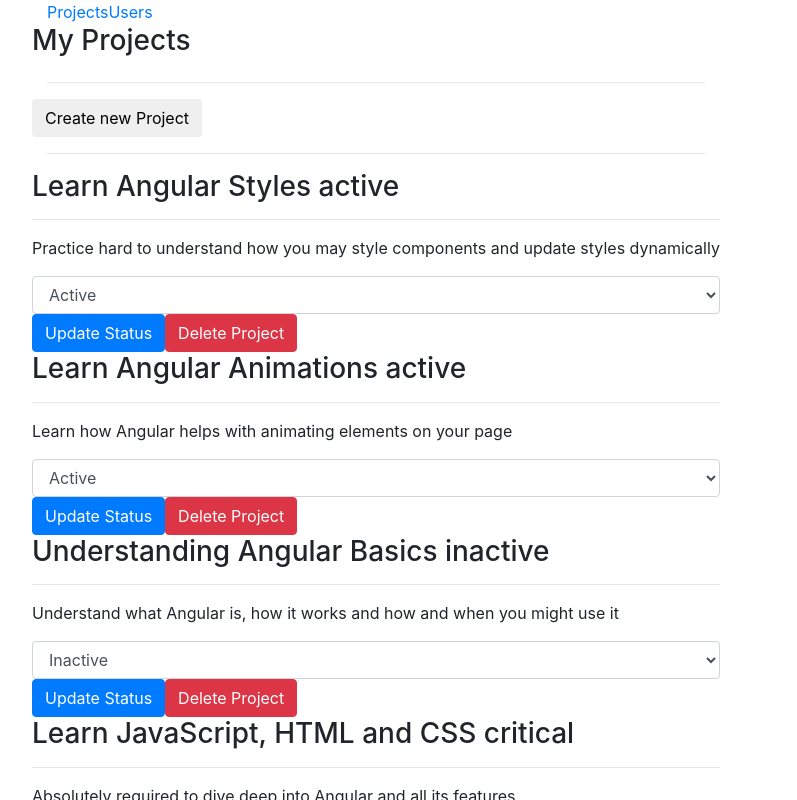
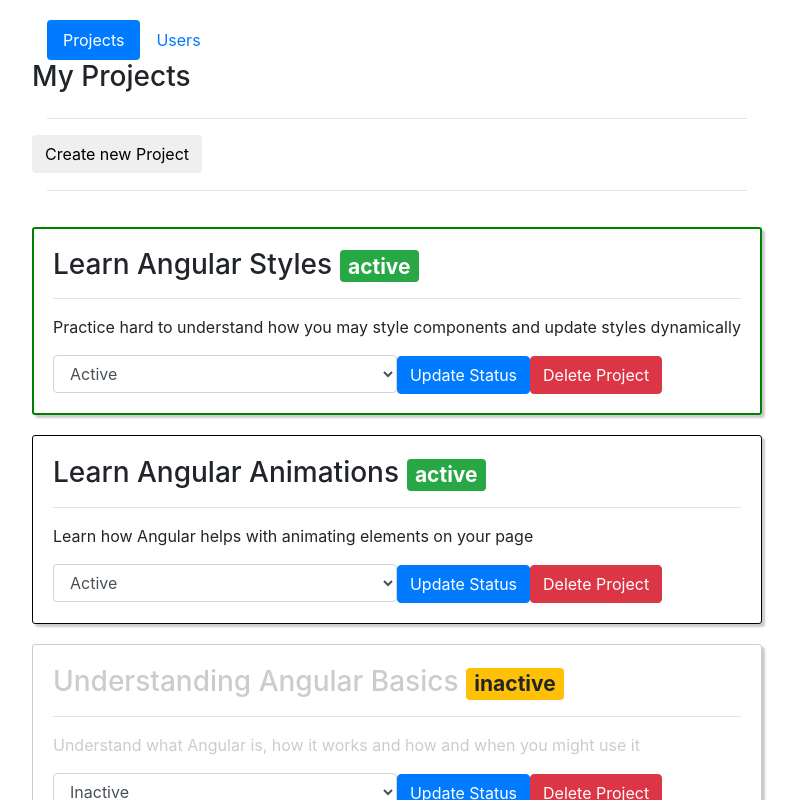
Before and after one commit to ShahinAlKabirMitul/AngularStyling, an Angular app: page / in a window 1280 px wide. Shown: the top 800 px of the page, without its empty margins (23-820 px from the left). Built offline with nearby package versions, Linux system fonts and the light colour scheme.

Commit message:
Project status,backgroup Styling with boostrap

```diff
--- a/package.json
+++ b/package.json
@@ -21,7 +21,7 @@
     "@angular/platform-browser": "^5.0.0",
     "@angular/platform-browser-dynamic": "^5.0.0",
     "@angular/router": "^5.0.0",
-    "boostrap": "^2.0.0",
+
     "bootstrap": "^4.0.0-beta.2",
     "core-js": "^2.4.1",
     "rxjs": "^5.5.2",
--- a/src/app/app.component.css
+++ b/src/app/app.component.css
@@ -0,0 +1,3 @@
+.container{
+    margin-top: 20px;
+}
--- a/src/app/app.component.html
+++ b/src/app/app.component.html
@@ -1,10 +1,16 @@
 <div class="container">
   <div class="row">
     <div class="col-xs-12">
-      <ul class="nav nav-pills">
-        <li role="presentation" routerLinkActive="active" [routerLinkActiveOptions]="{exact: true}"><a routerLink="/">Projects</a></li>
-        <li role="presentation" routerLinkActive="active"><a routerLink="/users">Users</a></li>
-      </ul>
+        <ul class="nav nav-pills">
+
+            <li role="presentation" class="nav-item" >
+              <a routerLink="/" class="nav-link"  routerLinkActive="active"   [routerLinkActiveOptions]="{exact: true}">Projects</a>
+            </li>
+            <li role="presentation" class="nav-item" routerLinkActive="active">
+              <a routerLink="/users" class="nav-link">Users</a>
+            </li>
+          </ul>
+
     </div>
   </div>
   <div class="row">
--- a/src/app/project/project.component.css
+++ b/src/app/project/project.component.css
@@ -0,0 +1,18 @@
+:host{
+    display: block;
+    border: 1px solid black;
+    border-radius: 3px;
+    box-shadow: 3px 3px 2px #ccc;
+    margin: 20px 0;
+    padding: 20px;
+}
+.form-control{
+    display: inline-block;
+    width: 50%;
+}
+:host(.marked){
+    padding: 19px;
+}
+:host(.inactive){
+    color: #ccc;
+}
--- a/src/app/project/project.component.html
+++ b/src/app/project/project.component.html
@@ -1,10 +1,12 @@
 <h3>
   {{ project.name }}
   <!-- Show different usages of ngClass and ngStyle"-->
-  <span
-    class="label label-default">{{ project.status }}</span>
+  <span class="badge" [ngClass]="getPrjStatusClass()"
+   >{{ project.status }}</span>
 </h3>
+
 <hr>
+
 <p>{{ project.description }}</p>
 <select #prjStatus class="form-control">
   <option value="active" [selected]="project.status === 'active'">Active</option>
--- a/src/app/project/project.component.ts
+++ b/src/app/project/project.component.ts
@@ -24,5 +24,11 @@ export class ProjectComponent implements OnInit {
   onDelete() {
     this.projectDeleted.emit();
   }
-
+  getPrjStatusClass(){
+    return{
+        'badge-success':this.project.status==='active',
+        'badge-warning':this.project.status ==='inactive',
+        'badge-danger':this.project.status ==='critical'
+    };
+  }
 }
--- a/src/app/projects/projects.component.css
+++ b/src/app/projects/projects.component.css
@@ -0,0 +1,6 @@
+.inactive{
+    border: 1px solid #ccc;
+}
+.marked{
+    border: 2px solid green;
+}
--- a/src/app/projects/projects.component.html
+++ b/src/app/projects/projects.component.html
@@ -17,7 +17,7 @@
   </div>
 </div>
 <div class="row">
-  <div class="col-xs-12" style="overflow: hidden">
+  <div class="col-xl-12" style="overflow: hidden">
     <app-new-project
       *ngIf="createNew"
       (projectCreated)="onProjectCreated($event)"
@@ -37,6 +37,7 @@
     <app-project
       *ngFor="let prj of projects; let i = index"
       [project]="prj"
+      [ngClass]="{marked:markedPrjIndex===i,inactive:prj.status === 'inactive'}"
       (statusUpdated)="onStatusUpdated($event, i)"
       (projectDeleted)="onProjectDeleted(i)"
       (click)="markedPrjIndex = i"></app-project>
```
